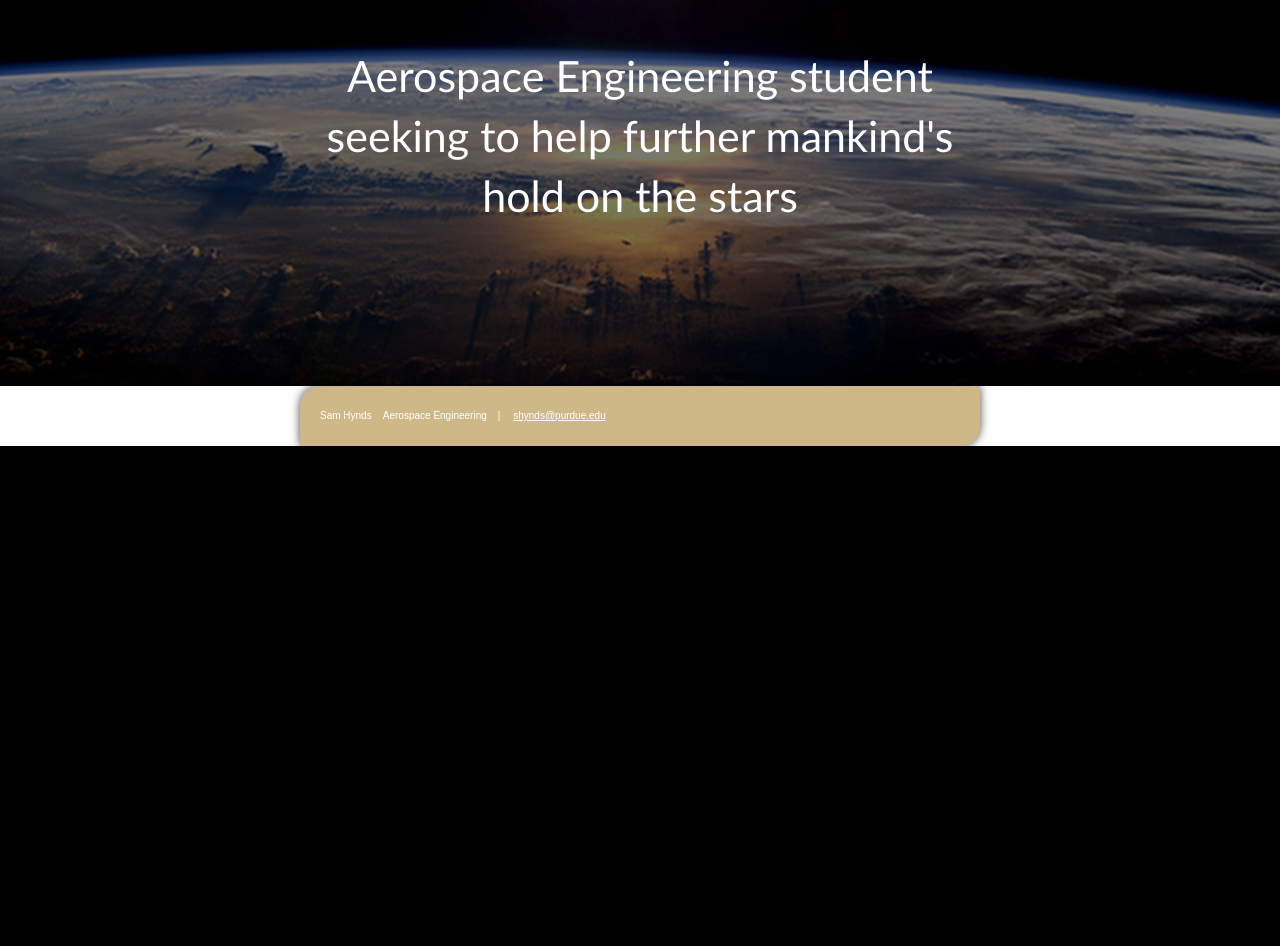
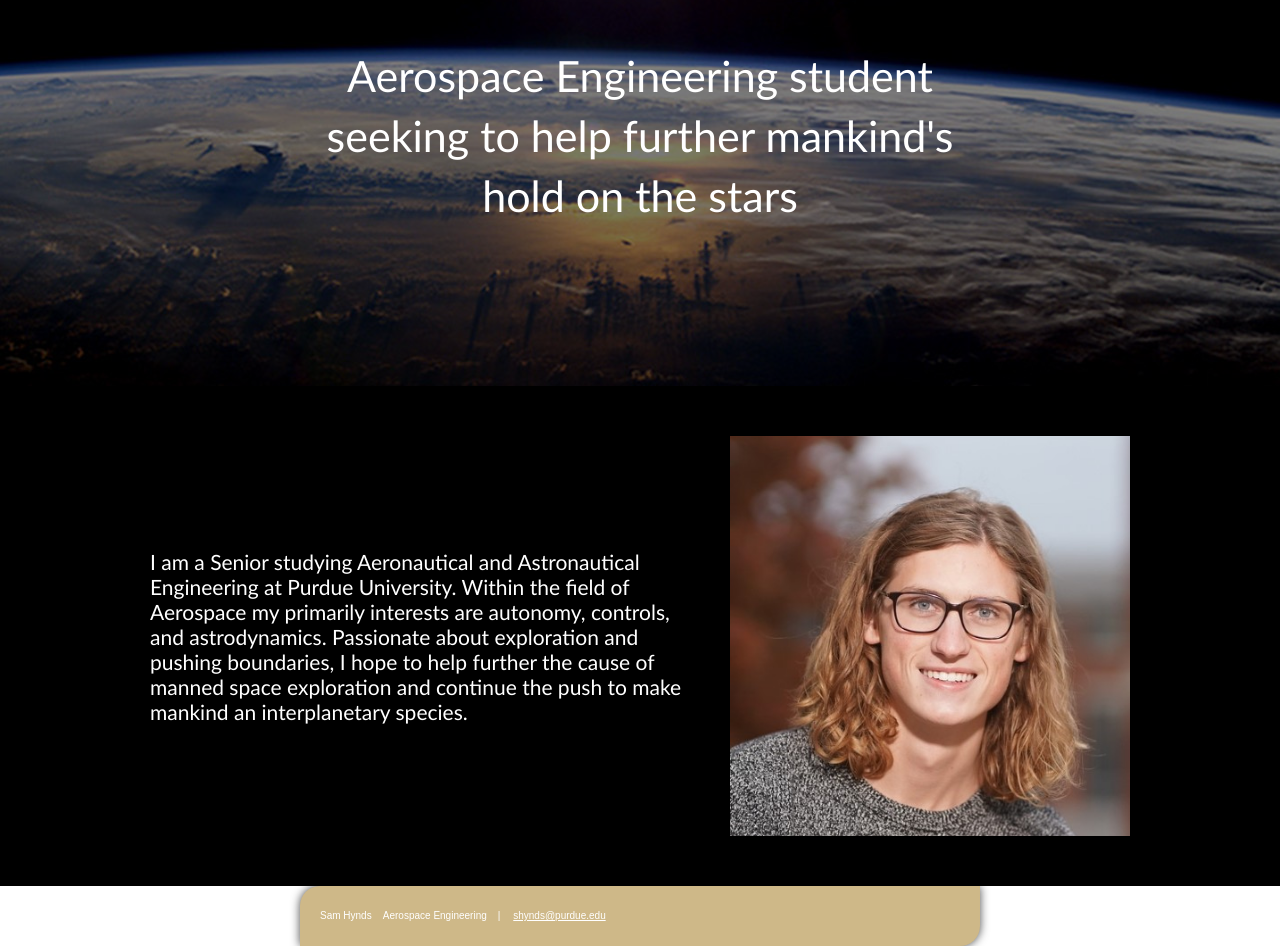
Before and after one commit to shynds765/portfolio, a plain HTML site: page index.html in a window 1280 px wide. Shown: the part 174-1120 px from the top of the page. Before the commit the page ends 800 px from the top, so only its background shows below. Drawn offline with Linux system fonts and the light colour scheme.

Commit message:
Added About Me Section

```diff
--- a/index.html
+++ b/index.html
@@ -15,12 +15,24 @@
                 <a class="menu-link" href="index.html">Home</a>
             </div>
         </div>
+
         <div class="section" id="tagline-container">
             <img src="earth-from-space-pink-sun.jpg" id="space-pic"/>
-            <div id="tagline">
-                <p>Aerospace Engineering student seeking to help further mankind's hold on the stars</p>
+            <p id="tagline">Aerospace Engineering student seeking to help further mankind's hold on the stars</p>
+        </div>
+        <div class="section" id="about-me-container">
+            <p id="about-me">I am a Senior studying Aeronautical and Astronautical
+                Engineering at Purdue University. Within the field of Aerospace
+                my primarily interests are autonomy, controls, and
+                astrodynamics. Passionate about exploration and pushing
+                boundaries, I hope to help further the cause of manned space
+                exploration and continue the push to make mankind an
+                interplanetary species.</p>
+            <div id="headshot-container">
+                <img src="headshot.jpg" id="headshot"/>
             </div>
         </div>
+
         <div id="footer">
             <div id="banner-footer" class="banner">Sam Hynds&nbsp;&nbsp;&nbsp;&nbsp;Aerospace Engineering&nbsp;&nbsp;&nbsp;&nbsp;|
                 <a href="mailto: shynds@purdue.edu" style="text-decoration: underline; color: white;">shynds@purdue.edu</a>
--- a/style.css
+++ b/style.css
@@ -1,9 +1,10 @@
-body, html {
+body {
     display: flex;
     flex-direction: column;
     background: black;
     width: 100%;
     height: 100%;
+    overflow: auto;
     margin: 0;
     font-family: Arial, Helvetica, sans-serif;
 }
@@ -80,6 +81,34 @@ body, html {
     color: white;
 }
 
+#about-me-container {
+    width: 100%;
+    height: 500px;
+    background: black;
+}
+
+#about-me {
+    font-family: 'Gill Sans', 'Gill Sans MT', 'Calibri', 'Trebuchet MS', sans-serif;
+    font-size: 21px;
+    font-weight: 100;
+    color: white;
+    width: 550px;
+    padding-right: 30px;
+}
+
+#headshot-container {
+    height: 400px;
+    width: 400px;
+    overflow: hidden;
+    position:relative;
+}
+
+#headshot {
+    position: absolute;
+    width: 100%;
+    top: -90px;
+}
+
 #banner-footer {
     font-size: 10px;
     width: 50%;
@@ -91,7 +120,6 @@ body, html {
     flex-direction: row-reverse;
     width: 500px;
     align-items: center;
-
 }
 
 a {
```
Also changed, not shown: projects.html (+1 -2 lines), headshot.jpg (added).
